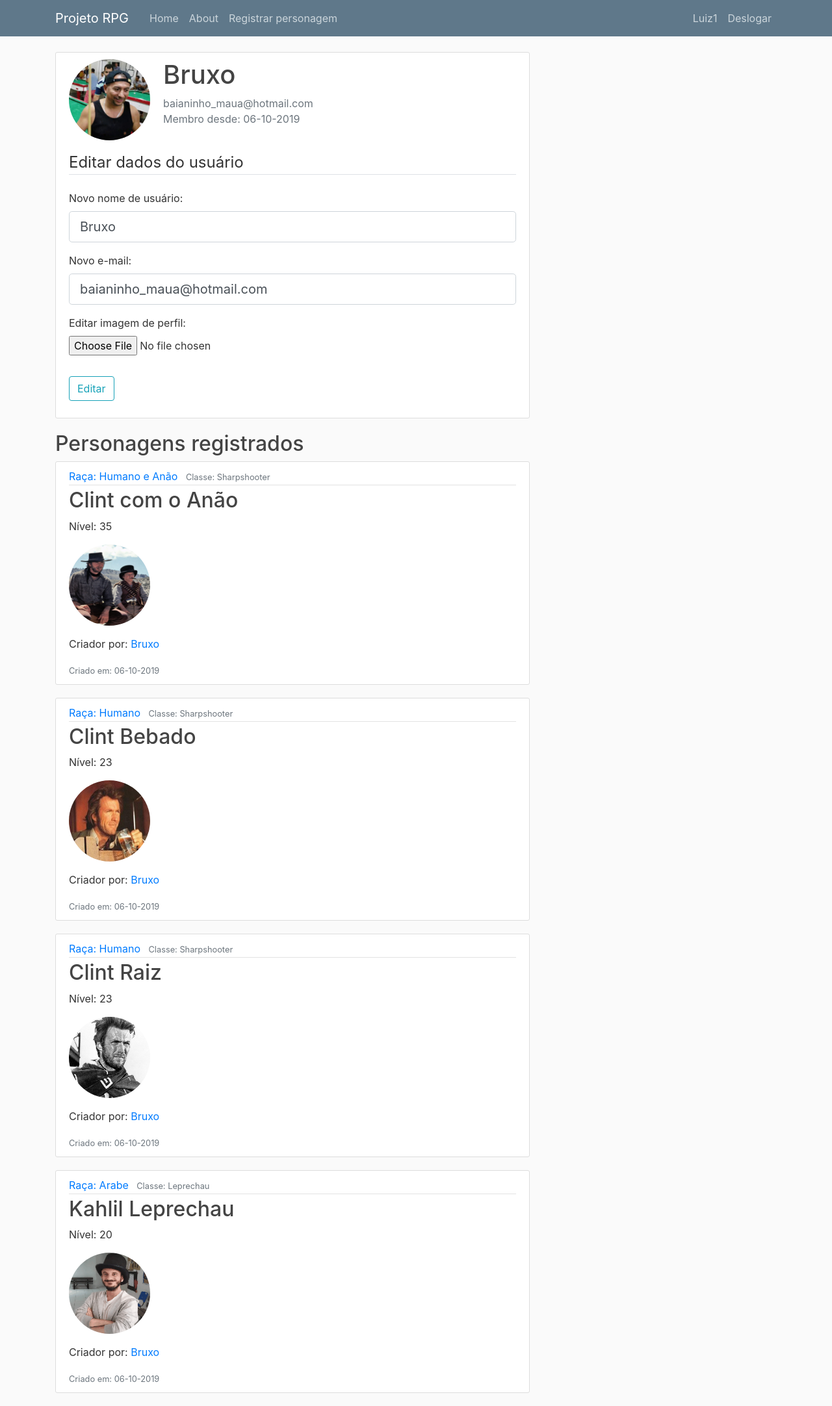
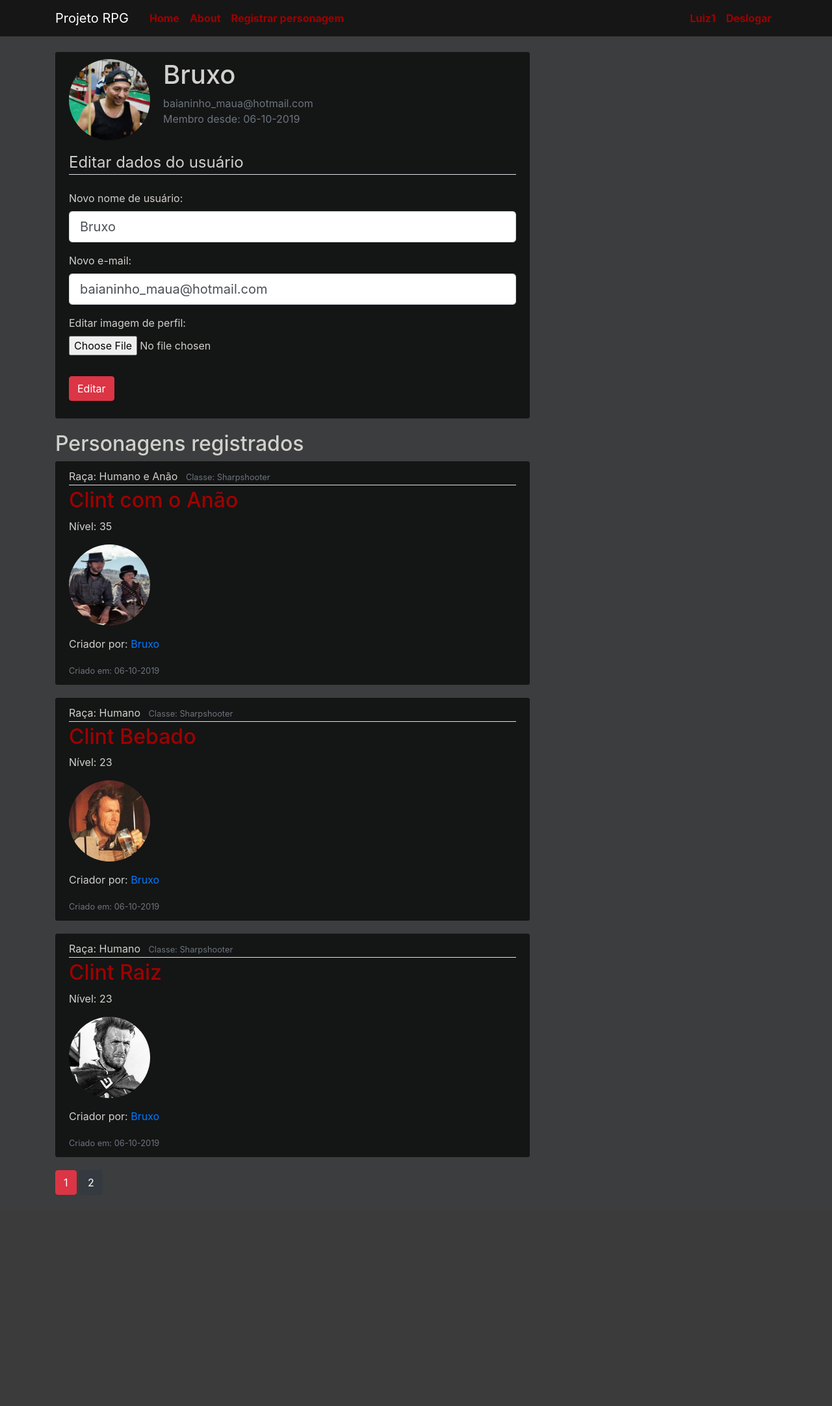
Before and after one commit to luizklitzke1/ProjetoRPG-Flask-WebAPP, a Flask app: page /perfil_usuario/3/ in a window 1280 px wide. Shown: the whole page at 65% size. After the commit the page ends 1839 px from the top, so only its background shows below. Run offline with Flask 2, Linux system fonts and the light colour scheme; a user stored in the database is signed in; data comes from the database, SQL or seed files in the repository; both versions use the stored data as it was after the commit; some libraries are stand-ins or nearby versions.

Commit message:
Nova paleta de cores e pagination

```diff
--- a/projeto_rpg/routes.py
+++ b/projeto_rpg/routes.py
@@ -7,18 +7,22 @@ from flask_login import login_user, logout_user, current_user, login_required
 import secrets
 import os
 
-#Rota para a home
+
+# Rota para a home
 @app.route("/")
 @app.route("/home")
 def home():
-    personagens = Personagem.query.all()
+    pagina = request.args.get('pagina', 1, type=int)
+    personagens = Personagem.query.order_by(
+        Personagem.criacao.desc()).paginate(per_page=3, page=pagina)
     return render_template('home.html', personagens=personagens)
+
 
 @app.route("/about")
 def about():
     return render_template('about.html', titulo='About')
 
-#Rota para registro de usuários novos
+# Rota para registro de usuários novos
 @app.route("/registrar_usuario", methods=['GET', 'POST'])
 def registrar_usuario():
 
@@ -28,22 +32,25 @@ def registrar_usuario():
     form = Form_Registrar_Usuario()
 
     if form.validate_on_submit():
-        senha_hash = bcrypt.generate_password_hash(form.senha.data).decode('utf-8')
+        senha_hash = bcrypt.generate_password_hash(
+            form.senha.data).decode('utf-8')
 
         if form.foto.data:
-                picture_file = salvar_imagem('static/imagens_perfil', form.foto.data)
-                form.foto.data = picture_file
+            picture_file = salvar_imagem(
+                'static/imagens_perfil', form.foto.data)
+            form.foto.data = picture_file
 
-        novo_usuaio = Usuario(nome=form.nome.data, email=form.email.data, senha=senha_hash, foto = form.foto.data)
+        novo_usuaio = Usuario(
+            nome=form.nome.data, email=form.email.data, senha=senha_hash, foto=form.foto.data)
         db.session.add(novo_usuaio)
         db.session.commit()
         flash(f'{form.nome.data} sua conta foi registrada com sucesso!', 'success')
         return redirect(url_for('logar_usuario'))
 
     else:
-        return render_template('registrar_usuario.html', titulo = 'Registrar Usuário', form = form)
+        return render_template('registrar_usuario.html', titulo='Registrar Usuário', form=form)
 
-#Rota para login de usuários
+# Rota para login de usuários
 @app.route("/logar_usuario", methods=['GET', 'POST'])
 def logar_usuario():
 
@@ -65,7 +72,7 @@ def logar_usuario():
             flash('Login falho, por favor verifique os dados informados', 'danger')
     return render_template('logar_usuario.html', titulo='Login', form=form)
 
-#Rota para deslogar usuários
+# Rota para deslogar usuários
 @app.route("/deslogar_usuario")
 def deslogar_usuario():
     logout_user()
@@ -73,7 +80,7 @@ def deslogar_usuario():
     return redirect(url_for('home'))
 
 
-#Método para salvar imagens de perfil compactadas
+# Método para salvar imagens de perfil compactadas
 def salvar_imagem(diretorio, form_picture):
     rhex = secrets.token_hex(9)
     _, foto_ext = os.path.splitext(form_picture.filename)
@@ -81,9 +88,9 @@ def salvar_imagem(diretorio, form_picture):
     nome_foto = rhex + foto_ext
     caminho = os.path.join(app.root_path, diretorio, nome_foto)
 
-    #Resize na imagem antes de upar, se não for GIF
+    # Resize na imagem antes de upar, se não for GIF
     if foto_ext != '.gif':
-        tamanho_imagem = (150,150)
+        tamanho_imagem = (150, 150)
         imagem_menor = Image.open(form_picture)
         imagem_menor.thumbnail(tamanho_imagem)
         imagem_menor.save(caminho)
@@ -91,55 +98,59 @@ def salvar_imagem(diretorio, form_picture):
         form_picture.save(caminho)
     return nome_foto
 
-#Rota para o perfil dos usuários
+# Rota para o perfil dos usuários
 @app.route("/perfil_usuario/<int:usuario_id>/", methods=['GET', 'POST'])
 @login_required
 def perfil_usuario(usuario_id):
 
     form = Form_Editar_Conta()
-    personagens = Personagem.query.filter_by(criador=usuario_id)
+    pagina = request.args.get('pagina', 1, type=int)
+    personagens = Personagem.query.filter_by(
+        criador=usuario_id).paginate(per_page=3, page=pagina)
+    #personagens = Personagem.query.filter_by(criador=usuario_id)
     usuario = Usuario.query.filter_by(id=usuario_id).first()
 
     if usuario_id == current_user.id or current_user.isAdmin == True:
         if form.validate_on_submit():
 
             if form.imagem_perfil.data:
-                picture_file = salvar_imagem('static/imagens_perfil', form.imagem_perfil.data)
+                picture_file = salvar_imagem(
+                    'static/imagens_perfil', form.imagem_perfil.data)
                 current_user.foto = picture_file
 
             current_user.nome = form.nome.data
             current_user.email = form.email.data
             db.session.commit()
             flash('Conta atualizada com sucesso!', 'success')
-            return redirect(url_for('perfil_usuario',  usuario_id = usuario_id, personagens= personagens))
+            return redirect(url_for('perfil_usuario',  usuario_id=usuario_id, personagens=personagens))
 
         elif request.method == "GET":
             form.nome.data = usuario.nome
             form.email.data = usuario.email
-        imagem_perfil = url_for('static', filename='imagens_perfil/' + current_user.foto)
+        imagem_perfil = url_for(
+            'static', filename='imagens_perfil/' + current_user.foto)
 
-    return render_template('perfil_usuario.html', usuario = usuario, personagens = personagens, form = form)
+    return render_template('perfil_usuario.html', usuario=usuario, personagens=personagens, form=form)
 
-#Rota para registrar personagens
+# Rota para registrar personagens
 @app.route("/registrar_personagem", methods=['GET', 'POST'])
 @login_required
-
 def registrar_personagem():
     form = Form_Personagem()
 
     if form.validate_on_submit():
 
         if form.foto_referencia.data:
-            picture_file = salvar_imagem('static/imagens_personagens', form.foto_referencia.data)
+            picture_file = salvar_imagem(
+                'static/imagens_personagens', form.foto_referencia.data)
             form.foto_referencia.data = picture_file
-
 
         novo_personagem = Personagem(nome=form.nome.data, raca=form.raca.data,
                                      classe=form.classe.data, nivel=form.nivel.data,
-                                     forca = form.forca.data, destreza = form.destreza.data,
-                                     constituicao = form.constituicao.data, inteligencia = form.inteligencia.data,
-                                     sabedoria = form.sabedoria.data, carisma = form.carisma.data,
-                                     antecedente = form.antecedente.data, foto = form.foto_referencia.data,
+                                     forca=form.forca.data, destreza=form.destreza.data,
+                                     constituicao=form.constituicao.data, inteligencia=form.inteligencia.data,
+                                     sabedoria=form.sabedoria.data, carisma=form.carisma.data,
+                                     antecedente=form.antecedente.data, foto=form.foto_referencia.data,
                                      autor=current_user)
 
         db.session.add(novo_personagem)
@@ -147,15 +158,15 @@ def registrar_personagem():
         flash('Personagem registrado com sucesso!', 'success')
         return redirect(url_for('home'))
 
-    return render_template('registrar_personagem.html', titulo='Registrar Personagem' , form = form)
+    return render_template('registrar_personagem.html', titulo='Registrar Personagem', form=form)
 
-#Rota para vizualizar um personagem
+# Rota para vizualizar um personagem
 @app.route("/personagem/<int:personagem_id>")
 def ver_personagem(personagem_id):
     personagem = Personagem.query.get_or_404(personagem_id)
-    return render_template('personagem.html', titulo='personagem.nome' , personagem = personagem)
+    return render_template('personagem.html', titulo='personagem.nome', personagem=personagem)
 
-#Rota para editar um personagem
+# Rota para editar um personagem
 @app.route("/personagem/<int:personagem_id>/editar",  methods=['GET', 'POST'])
 @login_required
 def editar_personagem(personagem_id):
@@ -163,7 +174,6 @@ def editar_personagem(personagem_id):
     personagem = Personagem.query.get_or_404(personagem_id)
 
     if (personagem.autor != current_user) and not(current_user.isAdmin):
-
         abort(403)
 
     form = Form_Personagem()
@@ -184,7 +194,8 @@ def editar_personagem(personagem_id):
         personagem.antecedente = form.antecedente.data
 
         if form.foto_referencia.data:
-            picture_file = salvar_imagem('static/imagens_personagens', form.foto_referencia.data)
+            picture_file = salvar_imagem(
+                'static/imagens_personagens', form.foto_referencia.data)
             personagem.foto = picture_file
 
         db.session.commit()
@@ -204,9 +215,9 @@ def editar_personagem(personagem_id):
         form.carisma.data = personagem.carisma
         form.antecedente.data = personagem.antecedente
 
-    return render_template('editar_personagem.html', titulo='personagem.nome' , form = form, personagem = personagem)
+    return render_template('editar_personagem.html', titulo='personagem.nome', form=form, personagem=personagem)
 
-#Rota para apagar um personagem
+# Rota para apagar um personagem
 @app.route("/personagem/<int:personagem_id>/apagar",  methods=['POST'])
 @login_required
 def apagar_personagem(personagem_id):
--- a/projeto_rpg/static/style.css
+++ b/projeto_rpg/static/style.css
@@ -1,23 +1,30 @@
 body {
-  background: #fafafa;
-  color: #333333;
+  background: #3B3D3E;
+  color: #D2D0CC;
   margin-top: 5rem;
 }
 
-h1, h2, h3, h4, h5, h6 {
-  color: #444444;
+h1,
+h2,
+h3,
+h4,
+h5,
+h6 {
+  color: #D2D0CC;
 }
 
 .bg-steel {
-  background-color: #5f788a;
+  background-color: #161616;
 }
 
 .site-header .navbar-nav .nav-link {
-  color: #cbd5db;
+  color: #9F0000;
+  font-weight: bold;
 }
 
 .site-header .navbar-nav .nav-link:hover {
-  color: #ffffff;
+  color: #CE0000;
+  font-weight: bold;
 }
 
 .site-header .navbar-nav .nav-link.active {
@@ -25,19 +32,19 @@ h1, h2, h3, h4, h5, h6 {
 }
 
 .content-section {
-  background: #ffffff;
+  background: #141515;
   padding: 10px 20px;
-  border: 1px solid #dddddd;
+  border: 1px solid #141515;
   border-radius: 3px;
   margin-bottom: 20px;
 }
 
 .article-title {
-  color: #444444;
+  color: #9F0000;
 }
 
 a.article-title:hover {
-  color: #428bca;
+  color: #9F0000;
   text-decoration: none;
 }
 
@@ -57,8 +64,13 @@ a.article-title:hover {
   border-bottom: 1px solid #e3e3e3
 }
 
+.article-metadata a {
+  color: #D2D0CC;
+  text-decoration: none;
+}
+
 .article-metadata a:hover {
-  color: #333;
+  color: #9F0000;
   text-decoration: none;
 }
 
--- a/projeto_rpg/templates/layout.html
+++ b/projeto_rpg/templates/layout.html
@@ -9,7 +9,8 @@
     <meta name="description" content="Site que desponibiliza um sistema simples e prático para
                                       registro, pesquisa e atualização de personagens de RPG ">
     <meta name="keywords" content="rpg, registro, crud, personagem, ded">
-    <link rel="icon" type="image/png" href="static/d20.png" />
+    <link rel="icon" type="image/png" href={{ url_for('static', filename='d20.png') }} />
+
     <!--Link para CSS  do Bootstrap-->
     <link rel="stylesheet" href="https://maxcdn.bootstrapcdn.com/bootstrap/4.0.0/css/bootstrap.min.css" integrity="sha384-Gn5384xqQ1aoWXA+058RXPxPg6fy4IWvTNh0E263XmFcJlSAwiGgFAW/dAiS6JXm" crossorigin="anonymous">
 
--- a/projeto_rpg/templates/perfil_usuario.html
+++ b/projeto_rpg/templates/perfil_usuario.html
@@ -7,7 +7,7 @@
             <div class="media-body">
                 <h2 class="account-heading">
                 {% if usuario.isAdmin == True %}
-                <span style = "color: crimson">[Admin]</span>
+                <span style = "color: #9F0000">[Admin]</span>
                 {% endif %}
                 {{usuario.nome}}
                 </h2>
@@ -69,7 +69,7 @@
 
             <!-- Botão de enviar -->
             <div class="form-group">
-                {{ form.enviar(class="btn btn-outline-info") }}
+                {{ form.enviar(class="btn btn-danger") }}
             </div>
 
         </form>
@@ -80,7 +80,7 @@
 
     <fieldset>
     <h2>Personagens registrados</h2>
-    {% for personagem in personagens %}
+    {% for personagem in personagens.items %}
         <article class="media content-section">
           <div class="media-body">
             <div class="article-metadata">
@@ -92,11 +92,20 @@
             <img class="rounded-circle account-img" src="{{ url_for('static', filename='imagens_personagens/' + personagem.foto) }}">
             <p class="article-content">Criador por: <a  href="{{url_for('perfil_usuario', usuario_id = personagem.autor.id)}}">{{ personagem.autor.nome }}</a></p>
             <small class="text-muted">Criado em: {{ personagem.criacao.strftime('%d-%m-%Y') }}</small>
-
           </div>
           <br>
         </article>
-
     {% endfor %}
+        {% for pagina in personagens.iter_pages(left_edge=3, right_edge=3, left_current=3,right_current=3) %}
+        {% if pagina %}
+            {% if pagina == personagens.page%}
+            <a class="btn btn-danger mb-4" href="{{url_for('home', pagina=pagina)}}">{{pagina}}</a>
+            {% else %}
+            <a class="btn btn-dark mb-4" href="{{url_for('home', pagina=pagina)}}">{{pagina}}</a>
+            {% endif %}
+        {% else %}
+            ...
+        {% endif %}
+        {% endfor %}
     </fieldset>
 {% endblock content %}
--- a/projeto_rpg/templates/personagem.html
+++ b/projeto_rpg/templates/personagem.html
@@ -29,7 +29,7 @@
             <!-- Poder editar os dados caso seja o autor ou admin -->
             {% if personagem.autor == current_user or current_user.isAdmin == True %}
                 <div>
-                    <a class="btn btn-secondary btn-sm m-1" href="{{url_for('editar_personagem',personagem_id = personagem.id)}}"> Editar</a>
+                    <a class="btn btn-dark btn-sm m-1" href="{{url_for('editar_personagem',personagem_id = personagem.id)}}"> Editar</a>
                     <button type="button" class="btn btn-danger btn-sm m-1"  data-toggle="modal" data-target="#DeleteModal">Apagar</button>
                 </div>
             {% endif %}
--- a/projeto_rpg/templates/registrar_personagem.html
+++ b/projeto_rpg/templates/registrar_personagem.html
@@ -187,7 +187,7 @@
 
             <!-- Enviar -->
             <div class="form-group">
-                {{ form.enviar(class="btn btn-outline-info") }}
+                {{ form.enviar(class="btn btn-danger") }}
             </div>
 
             </fieldset>
```
Also changed, not shown: projeto_rpg/templates/home.html (+13 -3 lines), projeto_rpg/rpg.db, projeto_rpg/static/imagens_perfil/8972a7f836d56e2317.png (added), projeto_rpg/static/imagens_personagens/5667597e2b42ec9164.png (added), projeto_rpg/static/imagens_personagens/a177fb7ed3437e3610.png (added), projeto_rpg/static/imagens_personagens/ae8ff0a5cd4a670692.png (added), projeto_rpg/static/imagens_personagens/b0d106d14b883840b9.png (added), projeto_rpg/static/imagens_personagens/ca021d8c631658e101.png (added), projeto_rpg/static/imagens_personagens/d278c06cc64d32bb4c.png (added).
